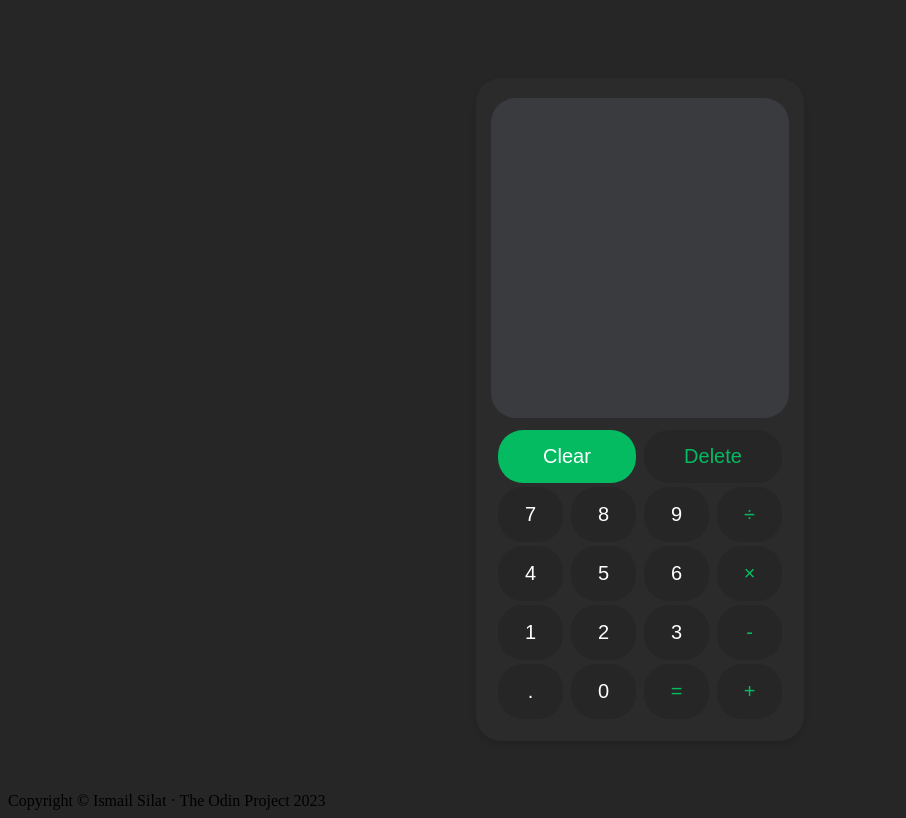
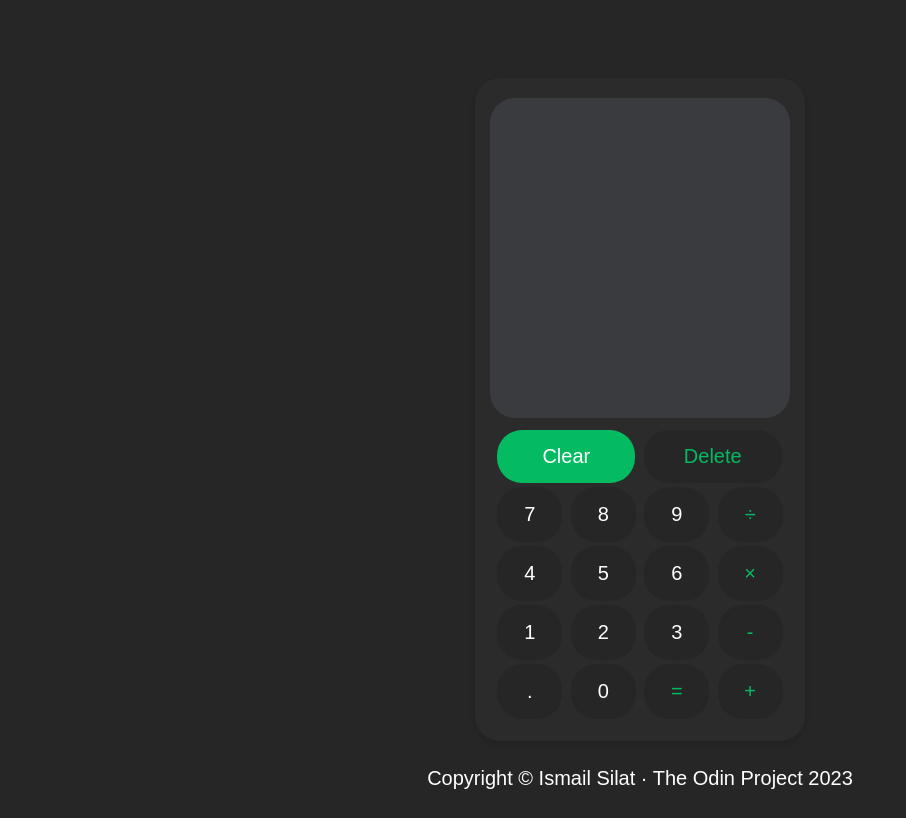
Before and after one commit to ismailsilat7/calculator, a plain HTML site: page index.html in a window 1280 px wide. Shown: the whole page, without its empty margins (0-906 px from the left). Drawn offline with Linux system fonts and the light colour scheme.

Commit message:
Add footer styles & organize file

```diff
--- a/style.css
+++ b/style.css
@@ -1,13 +1,17 @@
+/* Base Styles */
 body {
   background-color: #252625;
+  font-family: Arial, sans-serif;
 }
 
+/* Calculator Page */
 .calculator-page {
   display: flex;
   justify-content: center;
-  min-height: 98dvh;
+  min-height: 93vh;
 }
 
+/* Calculator Container */
 .calculator-container {
   display: flex;
   flex-direction: column;
@@ -23,6 +27,7 @@ body {
   margin-top: 70px;
 }
 
+/* Screen Container */
 .screen-container {
   display: flex;
   flex-direction: column;
@@ -36,6 +41,7 @@ body {
   overflow: hidden;
 }
 
+/* Input and Result Screens */
 .input-screen,
 .result-screen {
   flex-wrap: wrap;
@@ -45,15 +51,18 @@ body {
   text-align: right;
   min-height: 55px;
 }
+
 .result-screen {
   font-size: 30px;
 }
 
+/* Buttons */
 .buttons {
   display: flex;
   flex-direction: column;
 }
 
+/* General Button Styles */
 .btn {
   background-color: #252625;
   color: #ffffff;
@@ -68,11 +77,13 @@ body {
   transition: background-color 0.3s ease;
 }
 
+/* Erase Buttons */
 .erase > .btn {
   height: auto;
   width: 138px;
 }
 
+/* Clear Button */
 #clear {
   background-color: #05BB62;
   color: #ffffff;
@@ -82,6 +93,7 @@ body {
   background-color: rgba(0, 247, 132, 0.5);
 }
 
+/* Special Buttons */
 #special {
   color: #05BB62;
 }
@@ -92,7 +104,17 @@ body {
   border-radius: 25px;
 }
 
+/* Button Hover Effect */
 .btn:hover {
   background-color: rgba(5, 126, 69, 0.9);
   border-radius: 10px;
 }
+
+/* Footer */
+.footer {
+  display: flex;
+  justify-content: center;
+  padding: 15px;
+  font-size: 20px;
+  color: #ffffff;
+}
```
